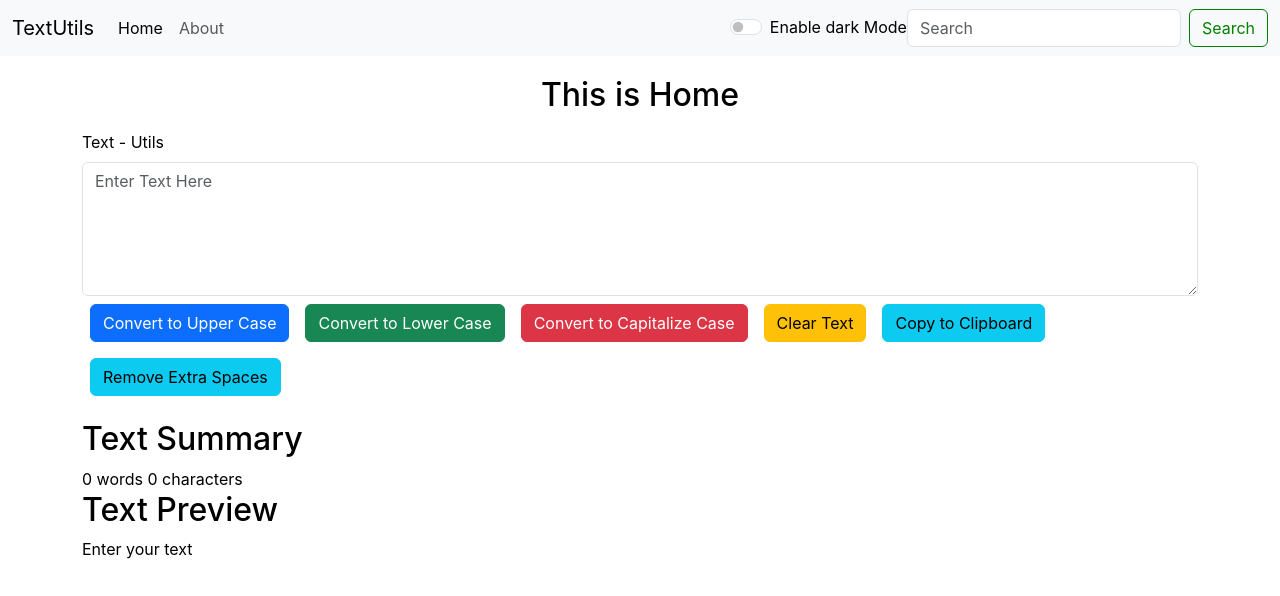
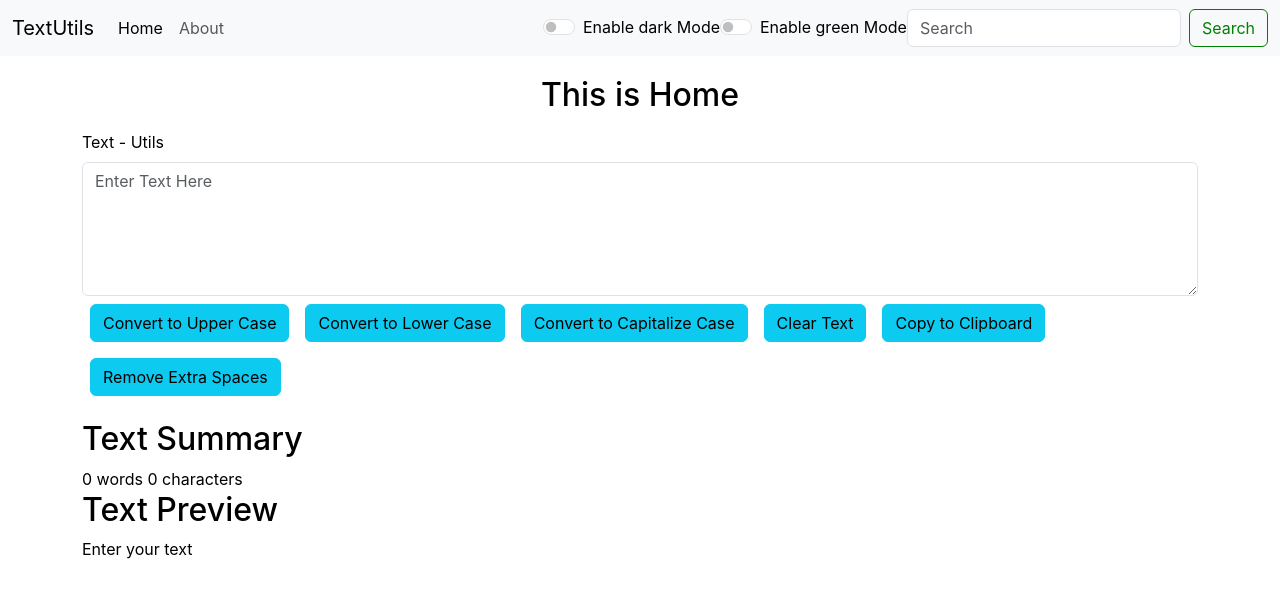
Before and after one commit to Muhammad-Bilal-code/Text-Utils, a React (Create React App) app: page / in a window 1280 px wide. Shown: the top 596 px of the page. Built offline with nearby package versions, Linux system fonts and the light colour scheme.

Commit message:
working on multiple modes

```diff
--- a/src/App.jsx
+++ b/src/App.jsx
@@ -41,11 +41,23 @@ function App() {
     // console.log(mode)
   }
 
+  const [greenMode, setGreenMode] = useState(false)
+  const handleGreenMode = ()=>{
+    setGreenMode(!greenMode)
+    if(greenMode === false){
+      document.body.style.backgroundColor = "green"
+    }
+    else{
+      document.body.style.backgroundColor = "white"
+    }
+
+  }
+
   const [home, about] = navMenu;
 
   return (
     <>
-      <Navbar logo={logo} home={home} about={about} handleChangeMode = {handleChangeMode} mode={mode}/>
+      <Navbar logo={logo} home={home} about={about} handleChangeMode = {handleChangeMode} handleGreenMode = {handleGreenMode} mode={mode} greenMode = {greenMode}/>
       <Alert alert = {alert}/>
       {/* <Navbar /> */}
 
--- a/src/components/navigationbar.jsx
+++ b/src/components/navigationbar.jsx
@@ -3,6 +3,7 @@ import { Link } from "react-router-dom";
 
 export const Navbar = (props) => {
 // console.log(props.mode)
+// console.log(props.greenMode)
   return (
     <>
       <nav className="navbar navbar-expand-lg bg-body-tertiary " data-bs-theme={`${props.mode?"dark":"light"}`}>
@@ -50,6 +51,18 @@ export const Navbar = (props) => {
                 {`Enable ${props.mode?"light":"dark"} Mode`}
               </label>
             </div>
+            <div class="form-check form-switch">
+              <input
+                class="form-check-input"
+                type="checkbox"
+                role="switch"
+                id="flexSwitchCheckDefault"
+                onClick={props.handleGreenMode}
+              />
+              <label className={`form-check-label ${props.mode?"my-txt-color-white":"my-txt-color-black"}`} HTMLfor="flexSwitchCheckDefault">
+                {`Enable ${props.greenMode?"light":"green"} Mode`}
+              </label>
+            </div>
             <form className="d-flex" role="search">
               <input
                 className="form-control me-2"
--- a/src/components/txtarea.jsx
+++ b/src/components/txtarea.jsx
@@ -40,6 +40,10 @@ export default function Textarea({ textArea, mode }) {
         return e != "";
       }).length
     );
+    console.log(e.target.value.split(""))
+    console.log(e.target.value.split("").filter((e)=>{
+      return e != " "
+    }))
     console.log(e.target.value.split("").filter((e)=>{
       return e != " "
     }).length)
@@ -143,25 +147,25 @@ export default function Textarea({ textArea, mode }) {
           ></textarea> */}
           {/* <span>{formik.touched.email && Boolean(formik.errors.textArea)}</span> */}
           <button
-            className="btn btn-primary my-2 mx-2"
+            className="btn btn-info my-2 mx-2"
             onClick={handleUpperCase}
           >
             Convert to Upper Case
           </button>
           <button
-            className="btn btn-success my-2 mx-2"
+            className="btn btn-info my-2 mx-2"
             onClick={handleLowerCase}
           >
             Convert to Lower Case
           </button>
           <button
-            className="btn btn-danger my-2 mx-2"
+            className="btn btn-info my-2 mx-2"
             onClick={handleCapitalize}
           >
             Convert to Capitalize Case
           </button>
           <button
-            className="btn btn-warning my-2 mx-2 "
+            className="btn btn-info my-2 mx-2 "
             onClick={handleClearText}
           >
             Clear Text
```
